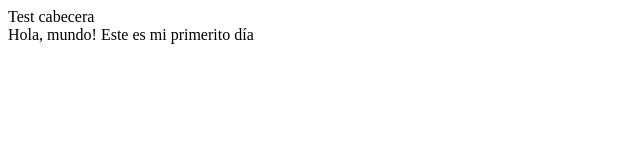
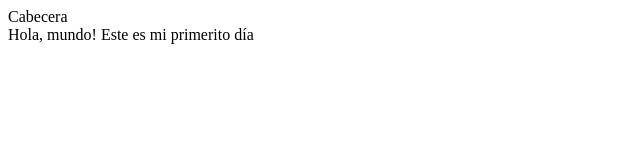
Before and after one commit to kathimansilla/adalab-exercises, a plain HTML site: page module-1-lesson-1-exercise-1/index.html in a window 1280 px wide. Shown: the full height of the page, 0-640 px from the left. Drawn offline with Linux system fonts and the light colour scheme.

Commit message:
Test 2 header

```diff
--- a/module-1-lesson-1-exercise-1/index.html
+++ b/module-1-lesson-1-exercise-1/index.html
@@ -7,7 +7,7 @@
     <title>Document</title>
 </head>
 <body>
-    <header>Test cabecera</header>
+    <header>Cabecera</header>
     Hola, mundo! Este es mi primerito día
 </body>
 </html>
```
